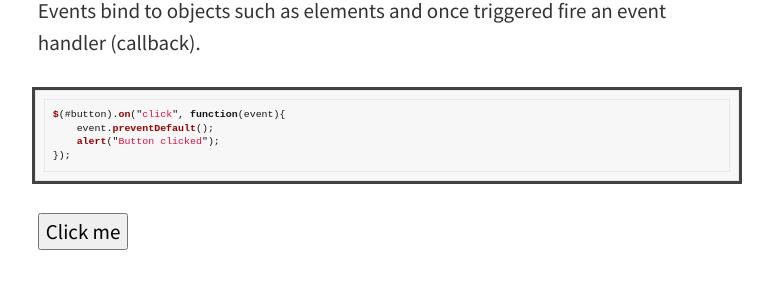
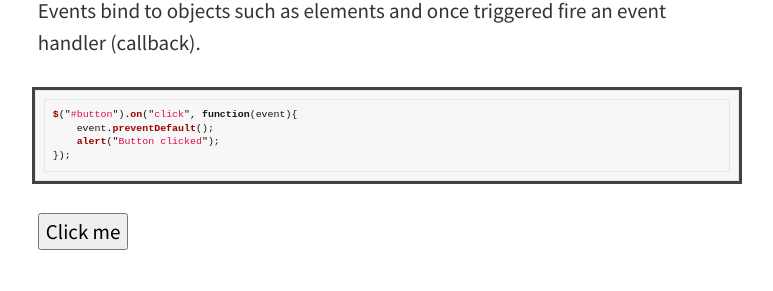
Before and after one commit to xDinomode/Dinosaurscode, a Jekyll site: the page built from _posts/2016-07-04-jquery-basics-for-beginners.md, in a window 1280 px wide and 900 px high, scrolled down 1927 px. Shown: the part 151-442 px from the top of the window, without its empty margins (253-1026 px from the left). Built offline with Jekyll 4.4.1, drawn with Linux system fonts in a browser that asks for light colours; nearby versions of some CDN libraries; some web fonts are replaced.

Commit message:
fixed syntax error

````diff
--- a/_posts/2016-07-04-jquery-basics-for-beginners.md
+++ b/_posts/2016-07-04-jquery-basics-for-beginners.md
@@ -79,7 +79,7 @@ $myName(document.).ready(function(){
 Events bind to objects such as elements and once triggered fire an event handler (callback).
 
 ```javascript
-$(#button).on("click", function(event){
+$("#button").on("click", function(event){
     event.preventDefault();
     alert("Button clicked");
 });
````
